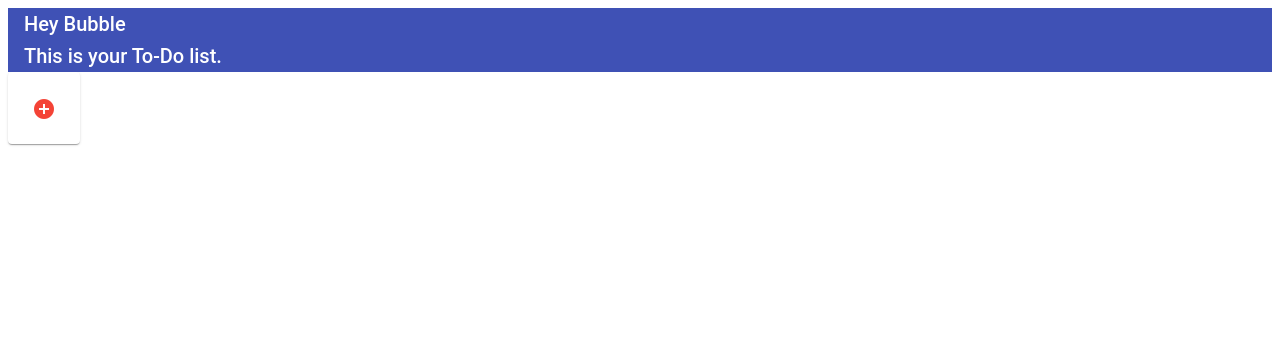
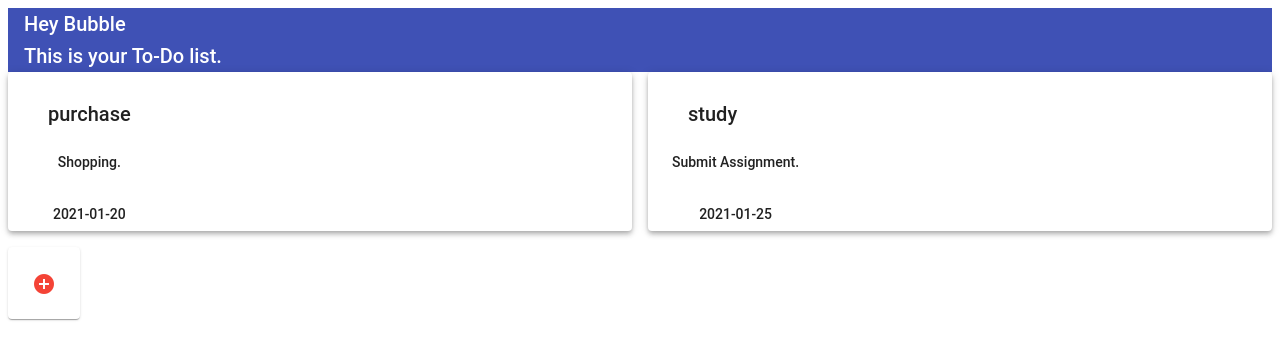
Before and after one commit to rohitkalva/3dqr-todo-app, an Angular app: page /todo-list in a window 1280 px wide. Shown: the top 360 px of the page. Built offline with nearby package versions, Linux system fonts and the light colour scheme.

Commit message:
fix initial data render upon page load from localstorage. cleaned code

```diff
--- a/src/app/components/todo-detail/todo-detail.module.ts
+++ b/src/app/components/todo-detail/todo-detail.module.ts
@@ -4,7 +4,7 @@ import { CommonModule } from '@angular/common';
 import { TodoDetailRoutingModule } from './todo-detail-routing.module';
 import { TodoDetailComponent } from './todo-detail.component';
 import { TodoService } from '../../services/todo.service';
-import { FormsModule,ReactiveFormsModule } from '@angular/forms';
+import { FormsModule, ReactiveFormsModule } from '@angular/forms';
 import { MatFormFieldModule } from '@angular/material/form-field';
 import { MatInputModule } from '@angular/material/input';
 import { MatDatepickerModule } from '@angular/material/datepicker';
--- a/src/app/components/todo-list/todo-list.component.html
+++ b/src/app/components/todo-list/todo-list.component.html
@@ -9,17 +9,17 @@
       </button> -->
     </mat-toolbar>
     <div fxLayout="row wrap" fxLayoutGap="16px grid">
-      <div [fxFlex]="(100/gridColumns) + '%'" fxFlex.xs="100%" fxFlex.sm="33%" *ngFor="let match of match">
+      <div [fxFlex]="(100/gridColumns) + '%'" fxFlex.xs="100%" fxFlex.sm="33%" *ngFor="let todo of todos" >
         <mat-card class="mat-elevation-z4" >
             <mat-card-actions>
                 <button mat-button (click)="click_testing()">
           <mat-card-header>
-            <mat-card-title>{{match.tag}}</mat-card-title>
+            <mat-card-title>{{todo.tag}}</mat-card-title>
           </mat-card-header>
           <mat-card-content>
-          {{match.title}}
+          {{todo.title}}
           </mat-card-content>
-          <mat-card-footer>{{match.date}}</mat-card-footer>
+          <mat-card-footer>{{todo.date}}</mat-card-footer>
 
             </button>
 
--- a/src/app/components/todo-list/todo-list.component.ts
+++ b/src/app/components/todo-list/todo-list.component.ts
@@ -9,53 +9,22 @@ import { TodoService } from '../../services/todo.service';
   styleUrls: ['./todo-list.component.css']
 })
 
+
 export class TodoListComponent implements OnInit {
-  constructor( private router: Router, private todoService: TodoService ) {
-    this.todos = this.todoService.getAllTodos();
-    const match = this.todoService.todos;
-    console.log(match[0].tag);
-  }
   public todos: Todo[] = [];
+  // match: Todo[];
+  constructor( private router: Router, private todoService: TodoService ) { }
 
-  // tslint:disable-next-line: member-ordering
+
   title = 'todo-app';
-//   match = [{
-//     'title':'Time to Eat',
-//     'description': 'eat on time to stay healthy',
-//     'project': 'eat',
-//     'timestamp': '2021-01-26',
-//     'tag':'eat'
-//   },
-//   {
-//     'title':'Working Day',
-//     'description': 'start working on time',
-//     'project': 'start work',
-//     'timestamp': '2021-01-27',
-//     'tag':'work'
-//   },
-//   {
-//     'title':'Time to Eat',
-//     'description': 'eat on time to stay healthy',
-//     'project': 'eat',
-//     'timestamp': '2021-01-26',
-//     'tag':'eat'
-//   },
-//   {
-//     'title':'Working Day',
-//     'description': 'start working on time',
-//     'project': 'start work',
-//     'timestamp': '2021-01-27',
-//     'tag':'work'
-//   }
-// ];
- match = this.todoService.todos;
+
   gridColumns = 2;
 
   ngOnInit(): void {
       this.loadAllTodoList();
   }
   loadAllTodoList(): void {
-
+    this.todos = this.todoService.getAllTodos();
   }
 
   onClickEditTodoDetail(id: any): void {
@@ -73,8 +42,8 @@ export class TodoListComponent implements OnInit {
   }
 
   toggleGridColumns(): void {
-    // this.gridColumns = this.gridColumns === 2 ? 3 : 2;
-    this.gridColumns = 2;
+    this.gridColumns = this.gridColumns === 2 ? 3 : 2;
+    // this.gridColumns = 2;
   }
   click_testing(): void{
       console.log('button clicked');
--- a/src/app/components/todo-list/todo-list.module.ts
+++ b/src/app/components/todo-list/todo-list.module.ts
@@ -15,7 +15,6 @@ import { TodoService } from '../../services/todo.service';
     CommonModule,
     TodoListRoutingModule,
     // BrowserAnimationsModule,
-
   ],
   providers: [
     TodoService
```
